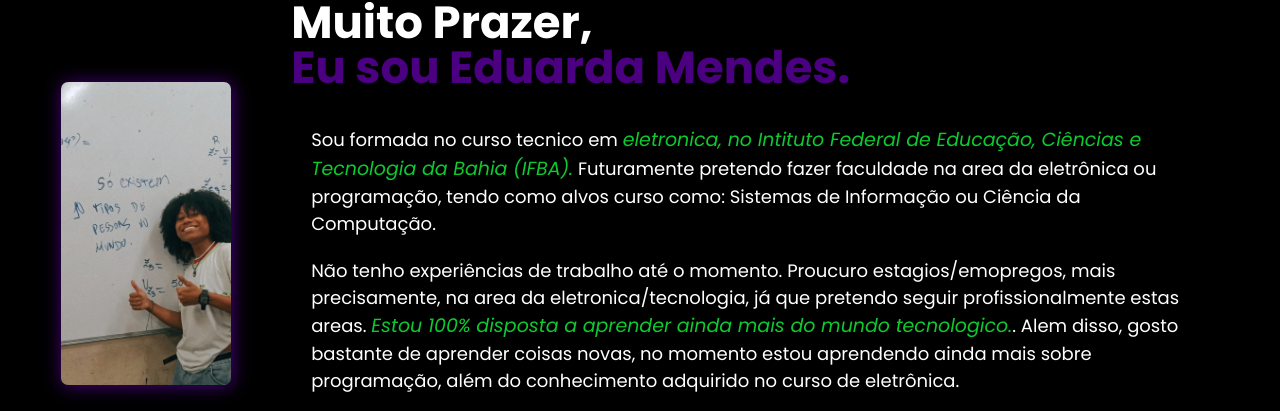
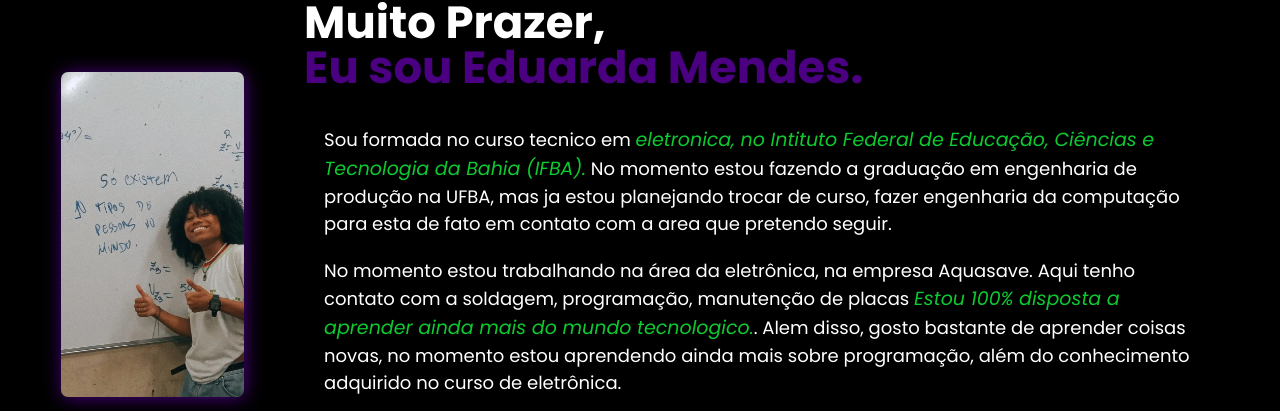
Before and after one commit to mendes-eduarda/portifolio_mendes, a plain HTML site: page index.html in a window 1280 px wide. Shown: the part 1740-2151 px from the top of the page. Drawn offline with nearby package versions, Linux system fonts and the light colour scheme.

Commit message:
Update index.html

```diff
--- a/index.html
+++ b/index.html
@@ -118,8 +118,8 @@
                <h2> Muito Prazer, <span>Eu sou Eduarda Mendes.</span>
                 </h2>
 
-                <p>Sou formada no curso tecnico em <span>eletronica, no Intituto Federal de  Educação, Ciências e Tecnologia da Bahia (IFBA).</span> Futuramente pretendo fazer faculdade na area da eletrônica ou programação, tendo como alvos curso como: Sistemas de Informação ou Ciência da Computação.</p>
-                <p> Não tenho experiências de trabalho até o momento. Proucuro estagios/emopregos, mais precisamente, na area da eletronica/tecnologia, já que pretendo seguir profissionalmente estas areas. <span>Estou 100% disposta a aprender ainda mais do mundo tecnologico.</span>. Alem disso, gosto bastante de aprender coisas novas, no momento estou aprendendo ainda mais sobre programação, além do conhecimento adquirido no curso de eletrônica. </p>
+                <p>Sou formada no curso tecnico em <span>eletronica, no Intituto Federal de Educação, Ciências e Tecnologia da Bahia (IFBA).</span> No momento estou fazendo a graduação em engenharia de produção na UFBA, mas ja estou planejando trocar de curso, fazer engenharia da computação para esta de fato em contato com a area que pretendo seguir.</p>
+                <p>No momento estou trabalhando na área da eletrônica, na empresa Aquasave. Aqui tenho contato com a soldagem, programação, manutenção de placas <span>Estou 100% disposta a aprender ainda mais do mundo tecnologico.</span>. Alem disso, gosto bastante de aprender coisas novas, no momento estou aprendendo ainda mais sobre programação, além do conhecimento adquirido no curso de eletrônica. </p>
                 <div class="btn-social">
                     <a href="https://www.instagram.com/e_doardaaa?img_index=3"><button><i class="bi bi-instagram"></i></button></a>
 
```
